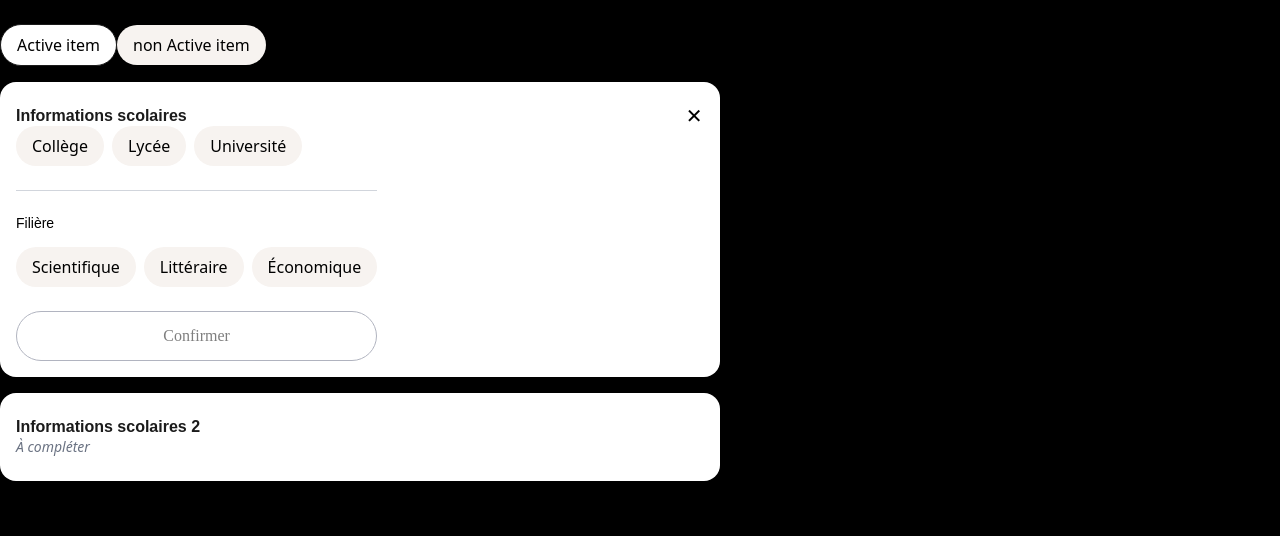
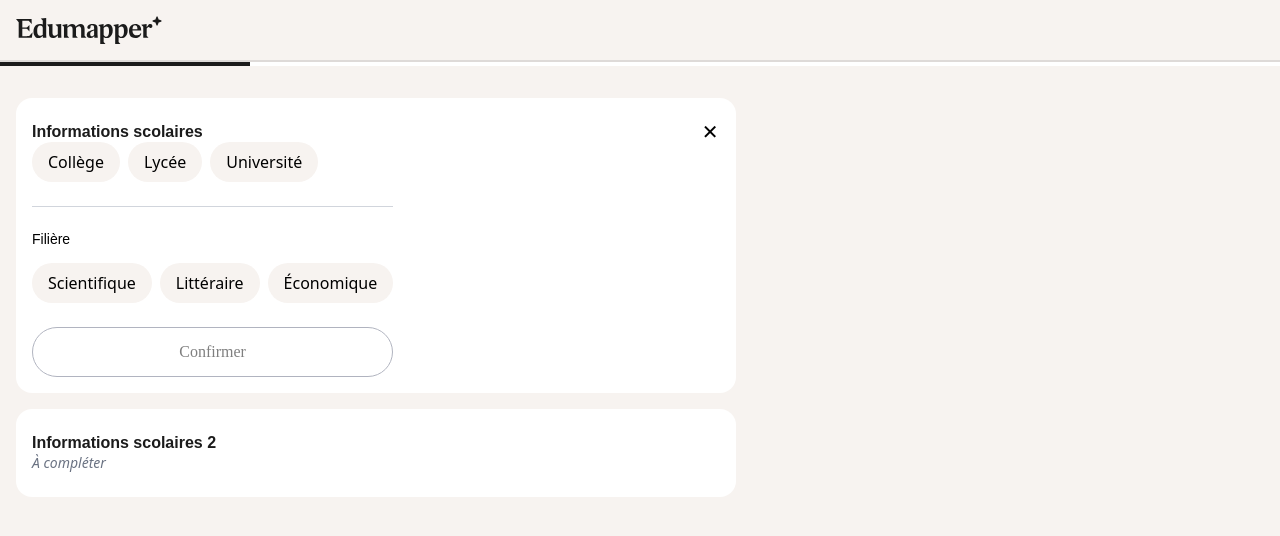
Before and after one commit to hauretax/test-vue, a Nuxt app: page / in a window 1280 px wide. Shown: the top 536 px of the page. Built offline with nearby package versions, Linux system fonts and the light colour scheme.

Commit message:
feat(header): add header component

```diff
--- /dev/null
+++ b/components/Header.vue
@@ -0,0 +1,24 @@
+<template>
+    <header class="flex flex-col p-4 border-b-[2px] border-b-black/10 bg-[#F7F3F0]" style="gap: 12px;">
+        <div class="flex flex-1 items-center gap-3" style="flex: 1 0 0;">
+            <div class="flex justify-center items-center" style="width: 146px; height: 28px;">
+                <img src="/Mode_Isolation.svg" alt="Logo" class="max-w-full max-h-full" />
+            </div>
+
+        </div>
+    </header>
+    <div class="bg-[#1B1B1B]" style="width: 250px; height: 4px;">
+        <div class="bg-[#F7F3F0]"
+            :style="{ width: progress + '%', height: '4px', backgroundColor: '#1B1B1B' }"></div>
+    </div>
+</template>
+
+<script setup>
+defineProps({
+    progress: {
+        type: Number,
+        default: 0,
+        validator: (v) => v >= 0 && v <= 100,
+    },
+});
+</script>
--- /dev/null
+++ b/components/InfoBulle.vue
@@ -0,0 +1,3 @@
+<template>
+
+</template>
--- a/package.json
+++ b/package.json
@@ -10,6 +10,7 @@
     "postinstall": "nuxt prepare"
   },
   "dependencies": {
+    "@iconify/vue": "^5.0.0",
     "@tailwindcss/vite": "^4.1.8",
     "nuxt": "^3.17.5",
     "tailwindcss": "^4.1.8",
--- a/pages/index.vue
+++ b/pages/index.vue
@@ -1,13 +1,11 @@
 <template>
-  <div class='bg-black h-1000' >
-    <h1>Training</h1>
-    <Puce :active="true" title="Active item" />
-    <Puce :active="false" title="non Active item" />
 
+  <Header progress="100" />
+  <div class='bg-[#F7F3F0] h-1000 p-4'>
 
-    <InfosScolarForm class="my-4" title="Informations scolaires" :groups="formGroups":isOpen="true" />
+    <InfosScolarForm class="my-4" title="Informations scolaires" :groups="formGroups" :isOpen="true" />
 
-    <InfosScolarForm title="Informations scolaires 2" :groups="formGroups":isOpen="false" />
+    <InfosScolarForm title="Informations scolaires 2" :groups="formGroups" :isOpen="false" />
   </div>
 </template>
 
```
Also changed, not shown: public/Mode_Isolation.svg (added), 1 other file (tests, documents, lock files or other folders).
